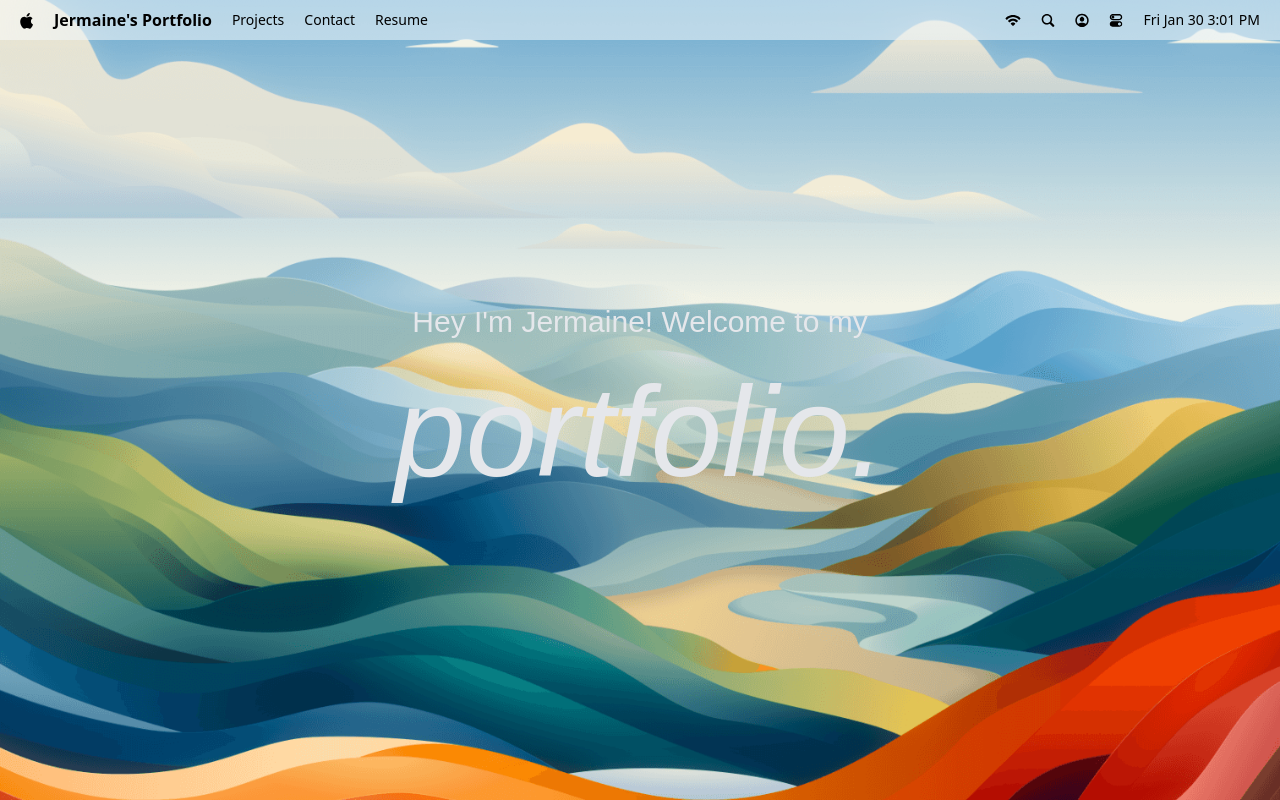
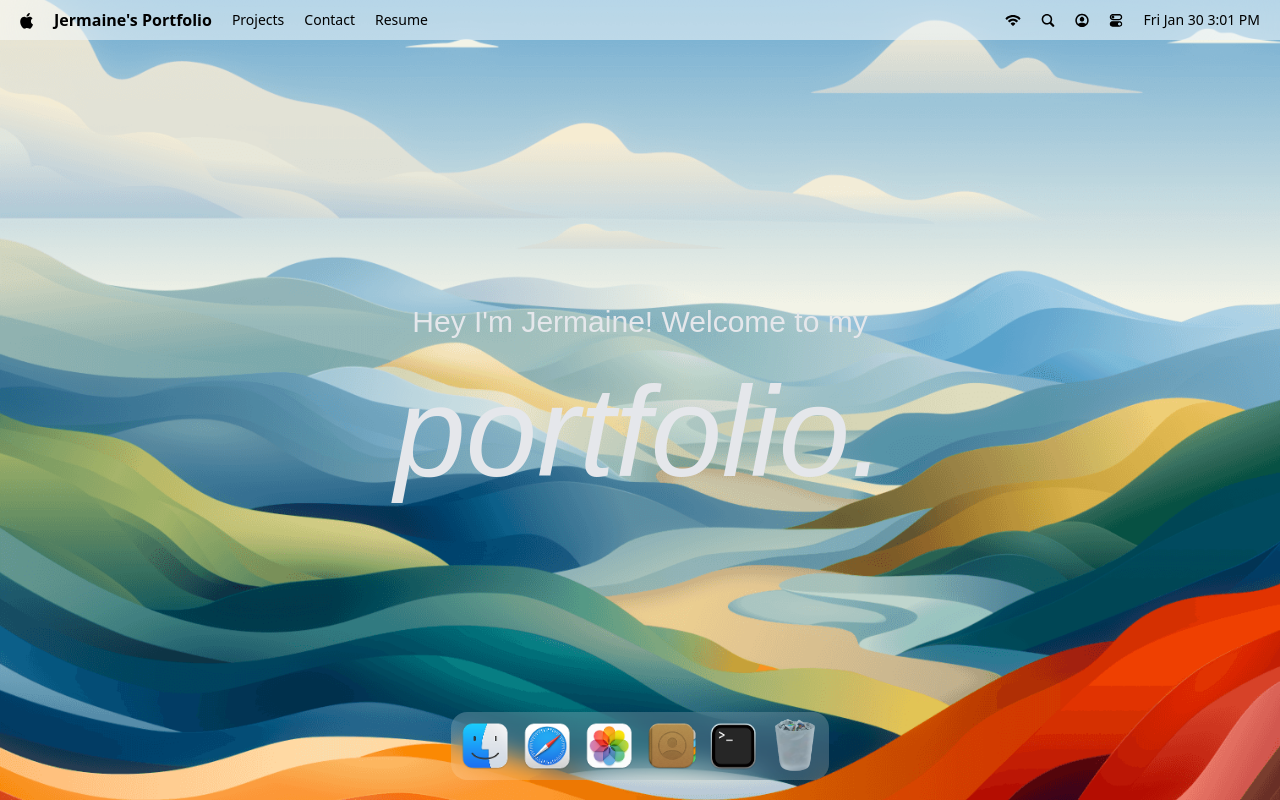
Before and after one commit to SirBeNoble/PerkinsPortfolio, a React (Vite) app: page / in a window 1280 px wide. Built offline with nearby package versions, Linux system fonts and the light colour scheme; a web font is replaced by a local one.

Commit message:
implement dock and features

```diff
--- a/package.json
+++ b/package.json
@@ -17,6 +17,7 @@
     "lucide-react": "^0.563.0",
     "react": "^19.2.0",
     "react-dom": "^19.2.0",
+    "react-tooltip": "^5.30.0",
     "tailwindcss": "^4.1.18"
   },
   "devDependencies": {
--- a/src/App.jsx
+++ b/src/App.jsx
@@ -1,10 +1,11 @@
-import { Navbar, Welcome } from "#components";
+import { Navbar, Welcome, Dock } from "#components";
 
 const App = () => {
   return (
   <main>
     <Navbar />
     <Welcome />
+    <Dock />
   </main>
   )
 };
--- /dev/null
+++ b/src/components/Dock.jsx
@@ -0,0 +1,96 @@
+import { dockApps } from "#constants";
+import { gsap } from "gsap";
+import { useGSAP } from "@gsap/react";
+import { useRef } from "react";
+import { Tooltip } from "react-tooltip";
+
+const Dock = () => {
+    const dockRef = useRef(null);
+
+    useGSAP(() => {
+        const dock = dockRef.current;
+        if (!dock) return;
+
+        const icons = dock.querySelectorAll('.dock-icon');
+
+        const animateIcons = (mouseX) => {
+            const { left } = dock.getBoundingClientRect();
+
+            icons.forEach((icon) => {
+                const { left: iconLeft, width} = icon.getBoundingClientRect();
+                const iconCenter = iconLeft - left + width / 2;
+                const distance = Math.abs(mouseX - iconCenter);
+
+                const intensity = Math.exp(-(distance ** 2.5) / 20000);
+
+                gsap.to(icon, {
+                    scale: 1 + 0.25 * intensity,
+                    y: -15 * intensity,
+                    duration: 0.2,
+                    ease: 'power1.out',
+                })
+            })
+        }
+
+        const handleMouseMove = (e) => {
+            const { left } = dock.getBoundingClientRect();
+
+            animateIcons(e.clientX - left);
+        }
+
+        const resetIcons = () => icons.forEach((icon) => gsap.to(icon, {
+            scale: 1,
+            y: 0,
+            duration: 0.3,
+            ease: 'power1.out',
+         })
+        );
+        dock.addEventListener('mousemove', handleMouseMove);
+        dock.addEventListener('mouseleave', resetIcons);
+
+        return () => {
+            dock.removeEventListener('mousemove', handleMouseMove);
+            dock.removeEventListener('mouseleave', resetIcons);
+        }
+    }, [])
+
+    const toggleApp = ({ id, canOpen }) => {
+        //TODO: implement app opening logic
+    }
+
+  return (
+  <section id="dock">
+    <div ref={dockRef} className="dock-container">
+        {dockApps.map(({ id, name, icon, canOpen }) => (
+            <div key={id} className="relative flex justify-center">
+                <button
+                    type="button"
+                    className="dock-icon"
+                    aria-label={name}
+                    data-tooltip-id="dock-tooltip"
+                    data-tooltip-content={name}
+                    data-tooltip-delay-show={150}
+                    disabled={!canOpen}
+                    onClick={() => toggleApp({ id, canOpen})}
+                >
+                    <img
+                        src={icon}
+                        alt={name}
+                        loading="lazy"
+                        className={canOpen ? "" : "opacity-60"}
+                    />
+                </button>
+            </div>
+        ))}
+
+        <Tooltip
+            id="dock-tooltip"
+            place="top"
+            className="tooltip"
+        />
+    </div>
+  </section>
+  );
+};
+
+export default Dock;
--- a/src/components/index.js
+++ b/src/components/index.js
@@ -1,5 +1,6 @@
 import Navbar from "#components/Navbar";
 import Welcome from "#components/Welcome";
+import Dock from "#components/Dock";
 
 
-export { Navbar, Welcome };
+export { Navbar, Welcome, Dock };
--- a/src/constants/index.js
+++ b/src/constants/index.js
@@ -39,37 +39,37 @@
   {
     id: "finder",
     name: "Portfolio", // was "Finder"
-    icon: "finder.png",
+    icon: "/images/finder.png",
     canOpen: true,
   },
   {
     id: "safari",
     name: "Articles", // was "Safari"
-    icon: "safari.png",
+    icon: "/images/safari.png",
     canOpen: true,
   },
   {
     id: "photos",
     name: "Gallery", // was "Photos"
-    icon: "photos.png",
+    icon: "/images/photos.png",
     canOpen: true,
   },
   {
     id: "contact",
     name: "Contact", // or "Get in touch"
-    icon: "contact.png",
+    icon: "/images/contact.png",
     canOpen: true,
   },
   {
     id: "terminal",
     name: "Skills", // was "Terminal"
-    icon: "terminal.png",
+    icon: "/images/terminal.png",
     canOpen: true,
   },
   {
     id: "trash",
     name: "Archive", // was "Trash"
-    icon: "trash.png",
+    icon: "/images/trash.png",
     canOpen: false,
   },
 ];
```
Also changed, not shown: 1 other file (tests, documents, lock files or other folders).
